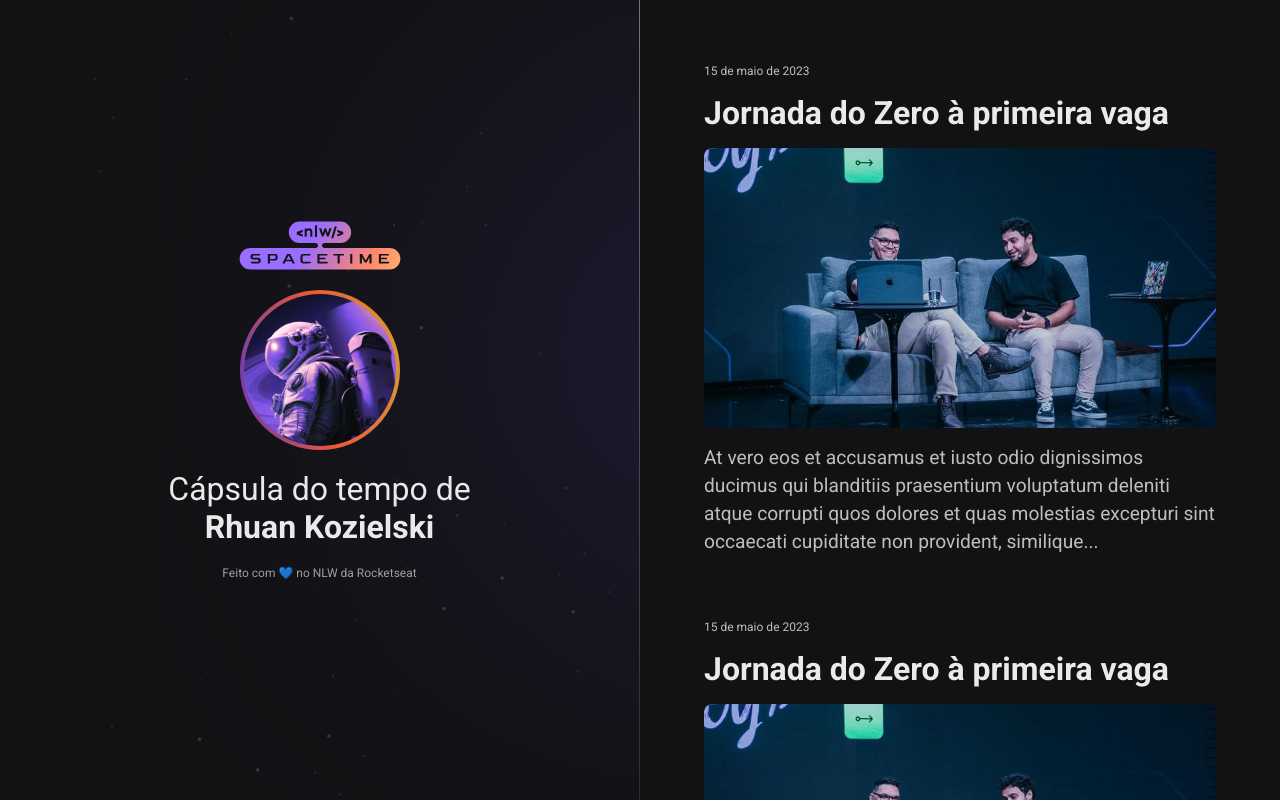
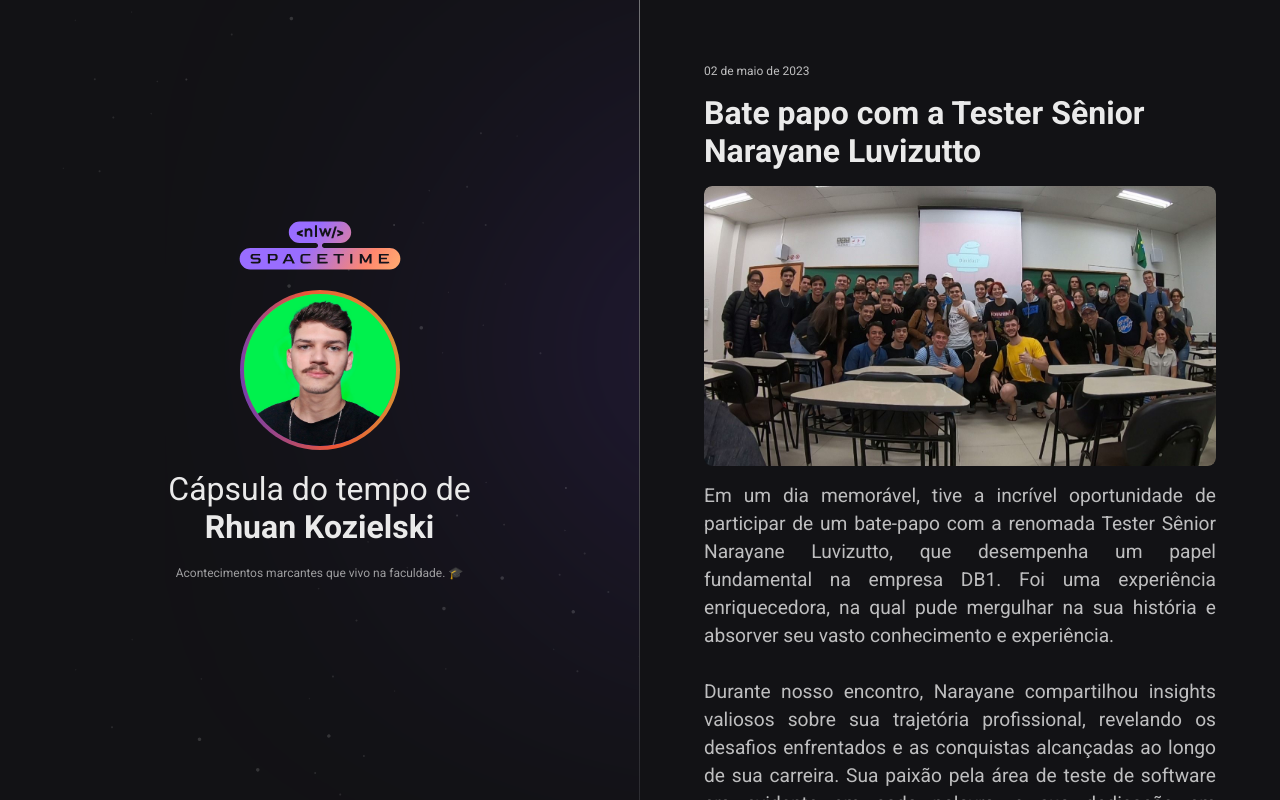
Before and after one commit to RhuanKz/Capsula-do-tempo-NLW, a plain HTML site: page index.html in a window 1280 px wide. Drawn offline with Linux system fonts and the light colour scheme.

Commit message:
Updating my infos

```diff
--- a/index.html
+++ b/index.html
@@ -21,82 +21,63 @@
 
   <body>
     <aside>
+
       <img src="./assets/logo.svg" alt="Spacetime" />
 
-      <img src="./assets/favicon.png" alt="Foto Rhuan" />
+      <img src="./assets/perfil.jpeg" alt="Foto Rhuan" />
 
       <p>
         Cápsula do tempo de <br />
         <strong>Rhuan Kozielski</strong>
       </p>
-      <span>Feito com 💙 no NLW da Rocketseat</span>
+      <span>Acontecimentos marcantes que vivo na faculdade. ‍🎓</span>
     </aside>
 
     <nav>
       <a
-        href="https://www.youtube.com/watch?v=3nz5HkUJaVU"
+        href="https://www.linkedin.com/posts/narayaneluvizutto_engenharia-qualidade-carreira-activity-7059579559746187265-dNn_?utm_source=share&utm_medium=member_desktop"
         target="_blank"
         class="memory"
       >
-        <small>15 de maio de 2023</small>
-        <h1>Jornada do Zero à primeira vaga</h1>
+        <small>02 de maio de 2023</small>
+        <h1>Bate papo com a Tester Sênior Narayane Luvizutto</h1>
         <div>
           <img
-            src="./assets/jornada.png"
-            alt="Rodrigo e Mayk apresentando o evento Jornada do Zero à primeira vaga"
+            src="./assets/narayane.jfif"
+            alt="Foto da turma de Engenharia de Software junto com a palestrante Narayane Luvizutto e o Professor Alexandre Moreno."
           />
         </div>
-        <p>
-          At vero eos et accusamus et iusto odio dignissimos ducimus qui
-          blanditiis praesentium voluptatum deleniti atque corrupti quos dolores
-          et quas molestias excepturi sint occaecati cupiditate non provident,
-          similique...
+        <p Align="justify">
+          Em um dia memorável, tive a incrível oportunidade de participar de um bate-papo com a renomada Tester Sênior Narayane Luvizutto, que desempenha um papel fundamental na empresa DB1. Foi uma experiência enriquecedora, na qual pude mergulhar na sua história e absorver seu vasto conhecimento e experiência.<br/><br/>
+
+          Durante nosso encontro, Narayane compartilhou insights valiosos sobre sua trajetória profissional, revelando os desafios enfrentados e as conquistas alcançadas ao longo de sua carreira. Sua paixão pela área de teste de software era evidente em cada palavra, e sua dedicação em aprimorar continuamente suas habilidades serviu de inspiração para todos nós presentes.<br/><br/>
+
+          Gostaria de expressar minha sincera gratidão ao Professor Moreno por tornar possível esse encontro. Sua dedicação e esforços em trazer profissionais inspiradores, como Narayane Luvizutto, para compartilhar suas experiências e conhecimentos têm um impacto significativo em nossa jornada de aprendizado.
         </p>
       </a>
 
       <a
-        href="https://www.youtube.com/watch?v=3nz5HkUJaVU"
         target="_blank"
         class="memory"
       >
-        <small>15 de maio de 2023</small>
-        <h1>Jornada do Zero à primeira vaga</h1>
+        <small>16 de maio de 2023</small>
+        <h1>Bate-papo com o Gerente de Infraestrutura Frank Aguilieri</Bate-></h1>
         <div>
           <img
-            src="./assets/jornada.png"
-            alt="Rodrigo e Mayk apresentando o evento Jornada do Zero à primeira vaga"
+            src="./assets/frank.jpeg"
+            alt="Foto da turma de Engenharia de Software junto com o palestrante Frank Aguilieri e o Professor Alexandre Moreno."
           />
         </div>
 
-        <p>
-          At vero eos et accusamus et iusto odio dignissimos ducimus qui
-          blanditiis praesentium voluptatum deleniti atque corrupti quos dolores
-          et quas molestias excepturi sint occaecati cupiditate non provident,
-          similique...
+        <p Align="justify">
+          Tive a incrível oportunidade de participar de uma cativante palestra com o experiente líder de infraestrutura, Frank Aguilieri, que desempenha um papel essencial na empresa GetCard, uma organização renomada que trabalha em parceria com gigantes da indústria, como YouTube, Google e Netflix. Durante esse encontro enriquecedor, pude receber um rico universo de conhecimento sobre infraestrutura e gerenciamento de projetos.<br/><br/>
+
+          Frank compartilhou abertamente sua trajetória profissional, compartilhando os desafios e conquistas que moldaram sua carreira.Essa conexão com organizações líderes da indústria acrescentou uma dimensão fascinante à sua palestra e proporcionou insights valiosos sobre os desafios e demandas enfrentados em um ambiente de alto desempenho. <br/><br/>
+
+          Gostaria de expressar minha sincera gratidão ao Professor Moreno por tornar possível esse encontro. Sua dedicação e esforços em trazer profissionais inspiradores, como Frank Aguilieri, para compartilhar suas experiências e conhecimentos têm um impacto significativo em nossa jornada de aprendizado.
         </p>
       </a>
 
-      <a
-        href="https://www.youtube.com/watch?v=3nz5HkUJaVU"
-        target="_blank"
-        class="memory"
-      >
-        <small>15 de maio de 2023</small>
-        <h1>Jornada do Zero à primeira vaga</h1>
-        <div>
-          <img
-            src="./assets/jornada.png"
-            alt="Rodrigo e Mayk apresentando o evento Jornada do Zero à primeira vaga"
-          />
-        </div>
-
-        <p>
-          At vero eos et accusamus et iusto odio dignissimos ducimus qui
-          blanditiis praesentium voluptatum deleniti atque corrupti quos dolores
-          et quas molestias excepturi sint occaecati cupiditate non provident,
-          similique...
-        </p>
-      </a>
     </nav>
   </body>
 </html>
```
Also changed, not shown: assets/favicon.png (deleted), assets/frank.jpeg (added), assets/jornada.png (deleted), assets/narayane.jfif (added), assets/perfil.jpeg (added).
